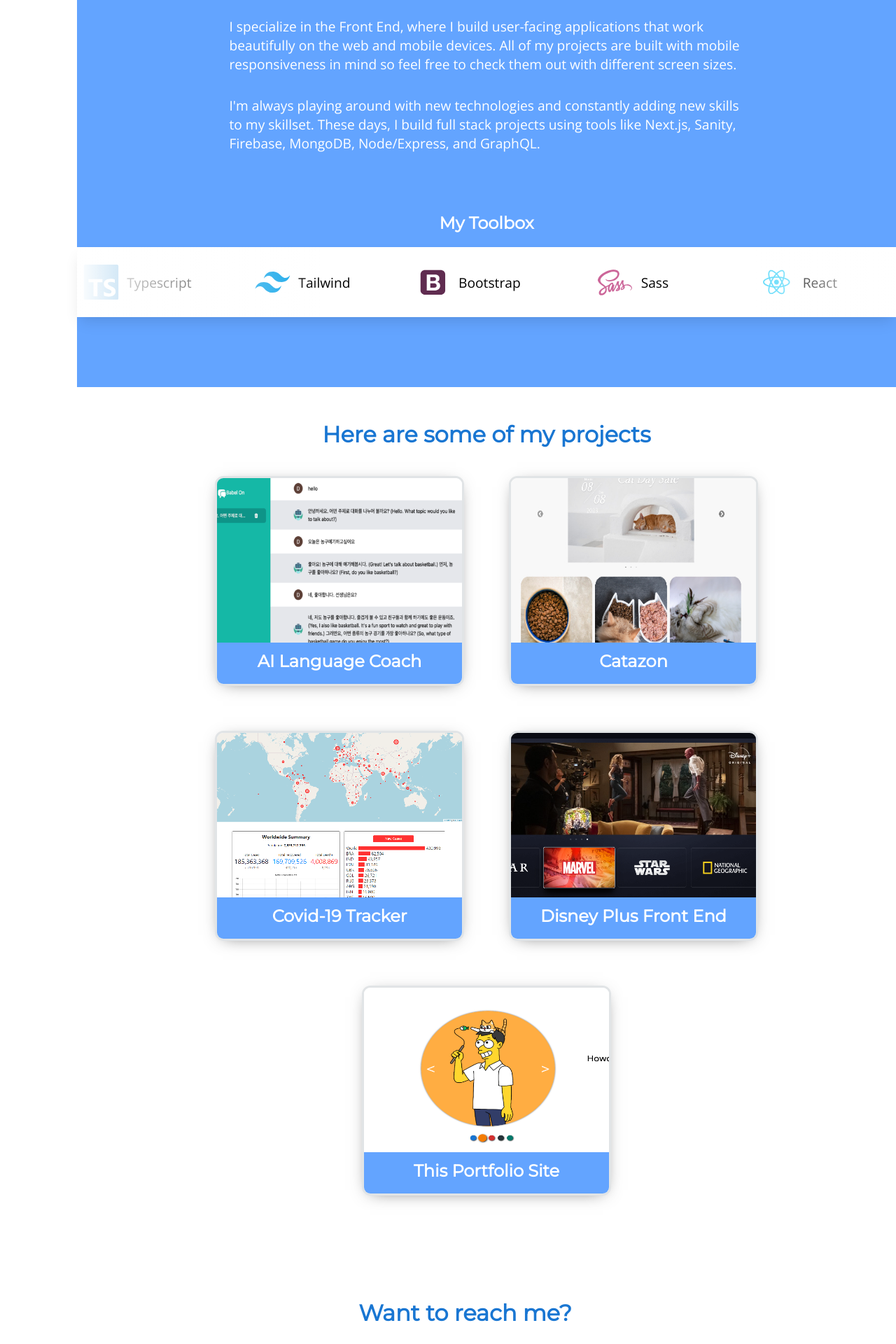
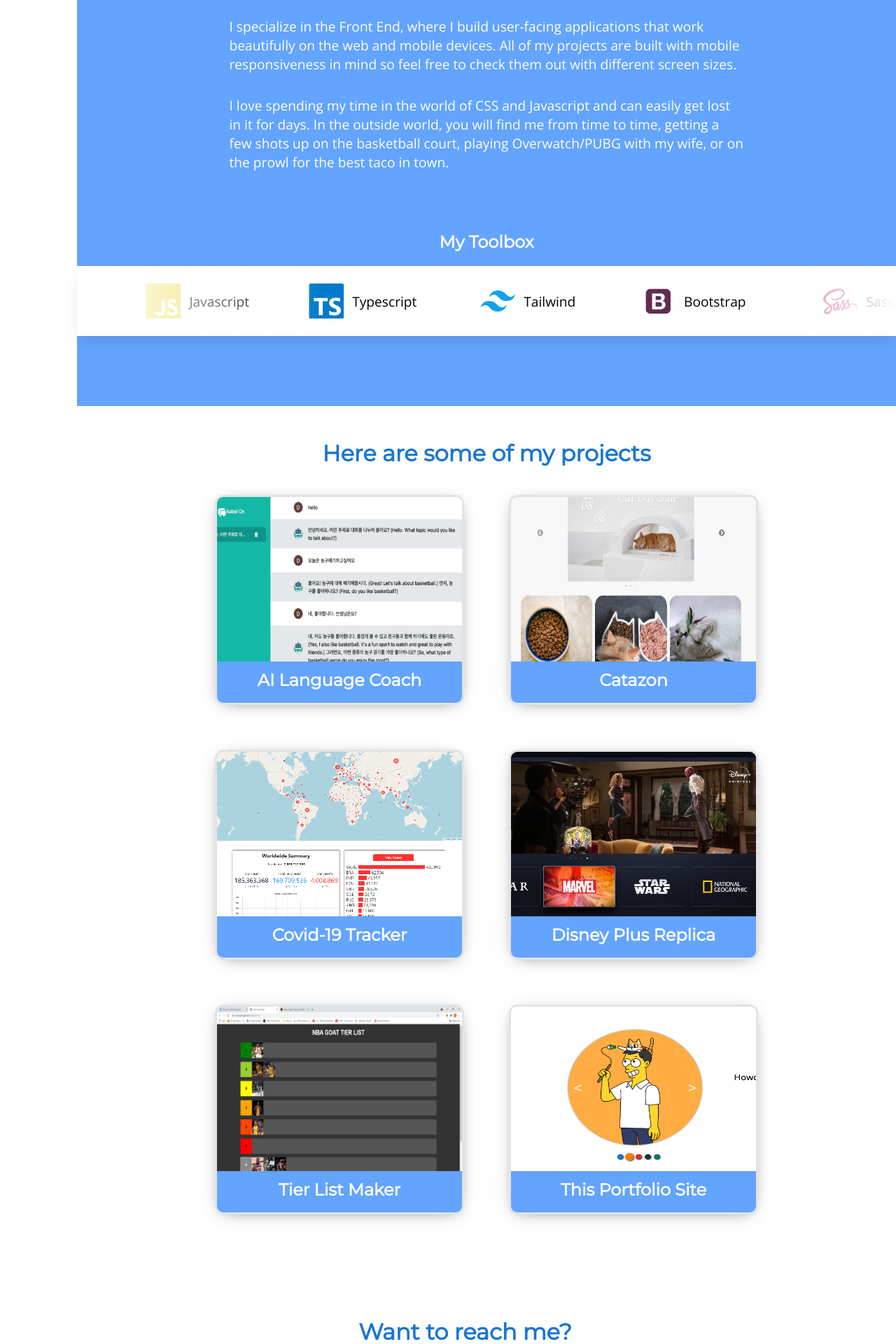
Before and after one commit to hoopslam/portfoliov2, a Next.js app: page / in a window 1280 px wide. Shown: the part 940-2860 px from the top of the page at 70% size. Built offline with nearby package versions, Linux system fonts and the light colour scheme.

Commit message:
update project card and about description

```diff
--- a/components/Home/HomeAbout.jsx
+++ b/components/Home/HomeAbout.jsx
@@ -19,10 +19,12 @@
                         with different screen sizes.
                     </p>
                     <p>
-                        I&apos;m always playing around with new technologies and
-                        constantly adding new skills to my skillset. These days,
-                        I build full stack projects using tools like Next.js,
-                        Sanity, Firebase, MongoDB, Node/Express, and GraphQL.
+                        I love spending my time in the world of CSS and
+                        Javascript and can easily get lost in it for days. In
+                        the outside world, you will find me from time to time,
+                        getting a few shots up on the basketball court, playing
+                        Overwatch/PUBG with my wife, or on the prowl for the
+                        best taco in town.
                     </p>
                 </div>
             </div>
--- a/components/Home/HomeProjects.jsx
+++ b/components/Home/HomeProjects.jsx
@@ -74,7 +74,8 @@
         gap: 40px;
     }
 
-    > div:last-child {
+    //Disable if even number of projects
+    /* > div:last-child {
         grid-column-end: span 2;
         justify-self: center;
 
@@ -82,5 +83,5 @@
             grid-column-end: auto;
             justify-self: auto;
         }
-    }
+    } */
 `;
--- a/components/ui/ProjectCard.jsx
+++ b/components/ui/ProjectCard.jsx
@@ -5,7 +5,7 @@
 import Image from 'next/image';
 
 function ProjectCard({ project, isActive, onClick }) {
-    const { title, image, description, github, live } = project;
+    const { title, image, description, github, live, tech } = project;
 
     return (
         <ProjectCardContainer
@@ -21,7 +21,14 @@
                 />
             </div>
             <div className='description-overlay'>
-                <h2>{title}</h2>
+                <div className='top-card-container'>
+                    <h2>{title}</h2>
+                    <div className='tech'>
+                        {tech.map((item) => (
+                            <span key={item}>{item}</span>
+                        ))}
+                    </div>
+                </div>
                 <p>{description}</p>
                 <div className='links'>
                     <a
@@ -70,6 +77,10 @@
     position: relative;
     height: 300px;
 
+    .top-card-container {
+        padding: 0 12px;
+    }
+
     .description-overlay {
         position: absolute;
         top: ${({ overlayActive }) => (overlayActive ? `0%` : `80%`)};
@@ -84,6 +95,17 @@
         display: flex;
         flex-direction: column;
         justify-content: space-between;
+        z-index: 2;
+
+        .tech {
+            display: flex;
+            flex-wrap: wrap;
+
+            span {
+                margin: 0 8px;
+                font-weight: 900;
+            }
+        }
 
         h2 {
             text-align: center;
--- a/components/ui/Toolkit.jsx
+++ b/components/ui/Toolkit.jsx
@@ -61,7 +61,7 @@
     }
 
     .slide-track {
-        animation: scroll 28s linear infinite;
+        animation: scroll 50s linear infinite;
         display: flex;
         position: absolute;
         left: 0;
--- a/util/constants.js
+++ b/util/constants.js
@@ -28,7 +28,7 @@
         title: 'AI Language Coach',
         description:
             'A language learning application using the power of OpenAI.  Have conversation classes with an AI Language Instructor',
-        tech: 'OpenAI, Next.js, Typescript, Firebase, Tailwind',
+        tech: ['Next.js', 'Typescript', 'OpenAI API', 'Firebase', 'Tailwind'],
         image: '/images/projects/babelon.png',
         github: 'https://github.com/hoopslam/babel_on',
         live: 'https://babel-on.vercel.app/',
@@ -38,7 +38,7 @@
         title: 'Catazon',
         description:
             'A Full-Stack E-Commerce project for cat products.  Features user authentication, Stripe payment integration, and Google Cloud database.',
-        tech: 'Firebase, React, Sass, Stripe API, Netlify',
+        tech: ['React', 'Sass', 'Firebase', 'Stripe API', 'Netlify'],
         image: '/images/projects/catazon.jpg',
         github: 'https://github.com/hoopslam/catazon',
         live: 'https://startling-melba-a51cc6.netlify.app/',
@@ -47,29 +47,38 @@
         id: 2,
         title: 'Covid-19 Tracker',
         description:
-            "A worldwide Covid-19 tracker app using live data from John's Hopkins University and Worldometers. Fully intactive map and charts that dynamically render based on user input.",
-        tech: 'React, disease.sh API, React-Leaflet, Chart-JS',
+            "A worldwide Covid-19 tracker app using live data from John's Hopkins University and Worldometers. Fully interactive map and charts that dynamically render based on user input.",
+        tech: ['React', 'disease.sh API', 'React-Leaflet', 'Chart-JS'],
         image: '/images/projects/covid-0.png',
         github: 'https://github.com/hoopslam/Covid-19-tracker',
         live: 'https://hoopslam.github.io/Covid-19-tracker/',
     },
     {
-        title: 'Disney Plus Front End',
+        title: 'Disney Plus Replica',
         id: 3,
         image: '/images/projects/disneyplus1.png',
-        mobile: '/images/projects/disneyplusmobile.jpg',
         description:
             'A replica of the Disney Plus Front End.  React + Redux + Styled Components frontend and Firebase backend for authentication and database.',
-        tech: 'React, Redux, Styled Components, Firebase',
+        tech: ['React', 'Redux', 'Styled Components', 'Firebase'],
         github: 'https://github.com/hoopslam/disneyplusclone',
         live: 'https://disneyplus-clone-703c8.web.app/',
+    },
+    {
+        title: 'Tier List Maker',
+        id: 1,
+        image: '/images/projects/tier.jpg',
+        description:
+            'A Tier List Maker built from vanilla HTML, CSS, Javascript. Features native drag and drop and image upload functionality',
+        tech: ['HTML', 'CSS', 'Javascript'],
+        github: 'https://github.com/hoopslam/tier-list-v1',
+        live: 'https://hoopslam.github.io/tier-list-v1/',
     },
     {
         id: 0,
         title: 'This Portfolio Site',
         description:
-            "Wanna see what's under the hood of this portfolio website?  Feel free to have a look at my potfolio site repo",
-        tech: 'Next.js, Styled-Components',
+            "Wanna see what's under the hood of this portfolio website?  Feel free to have a look at my portfolio site repo",
+        tech: ['Next.js', 'Styled-Components'],
         image: '/images/projects/portfolio.png',
         github: 'https://github.com/hoopslam/portfoliov2',
     },
```
